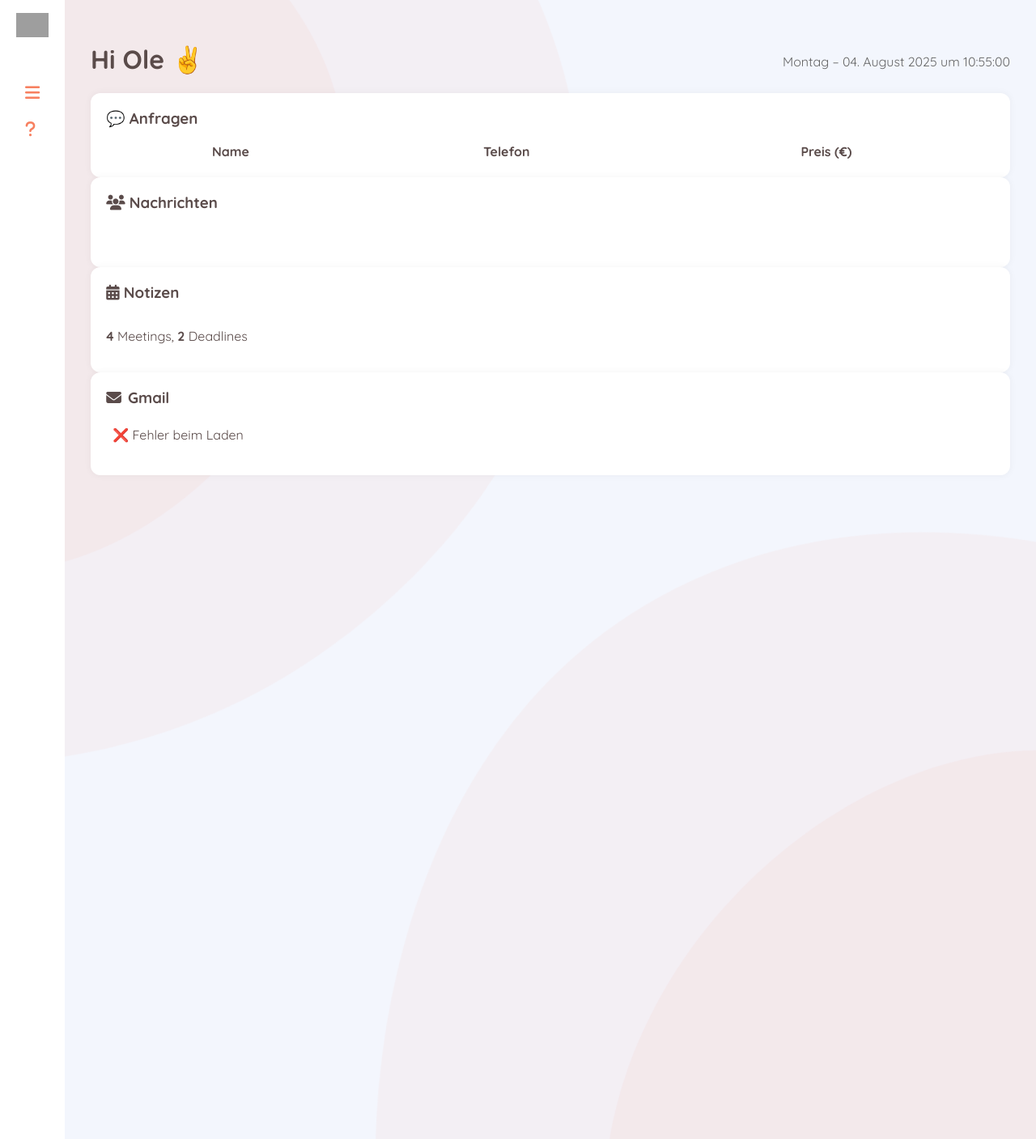
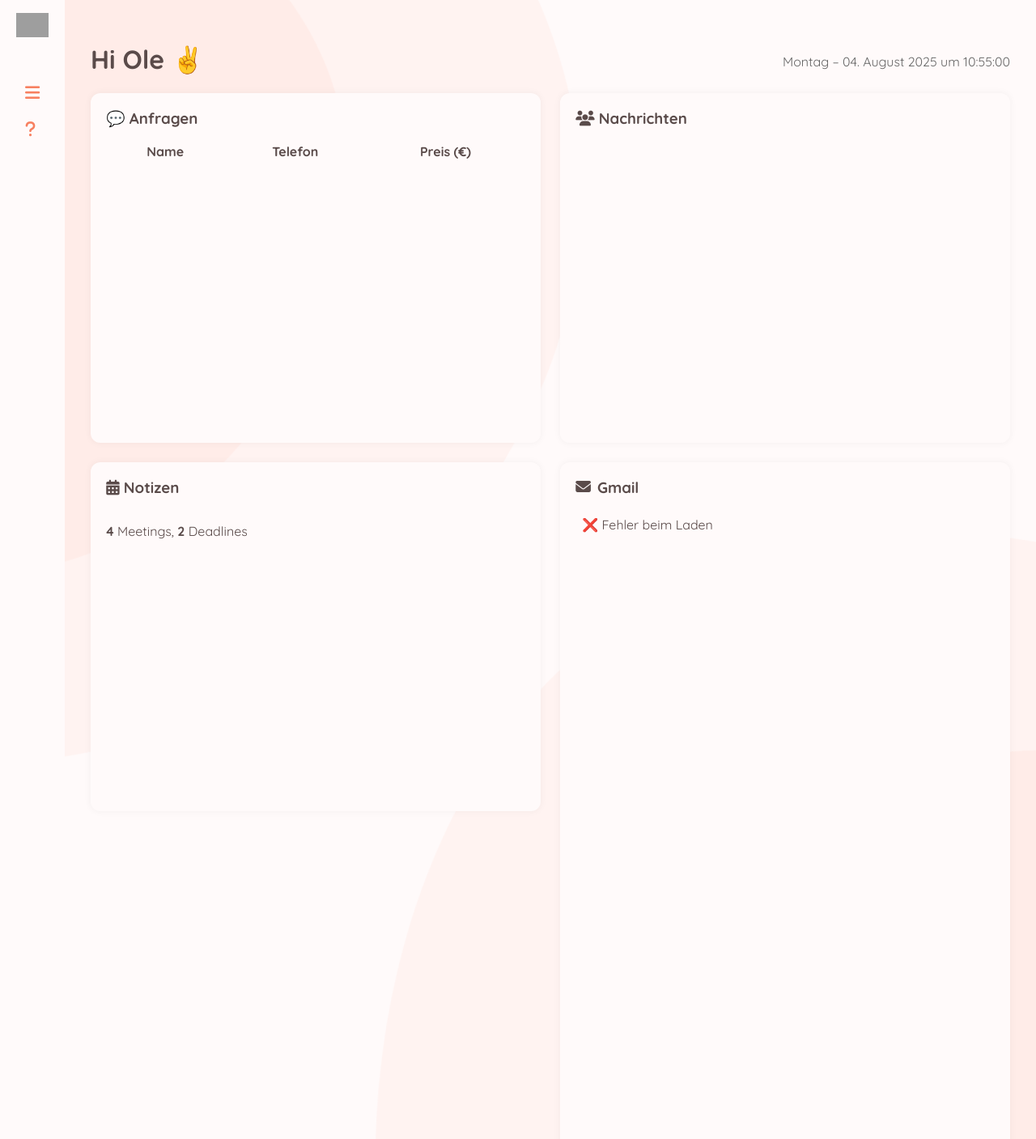
Before and after one commit to OlePawlowski/Dashboard, a Flask app: page /dashboard in a window 1280 px wide. Shown: the whole page at 81% size. Run offline with Flask 3, Linux system fonts and the light colour scheme; the visitor is signed in with stand-in values (Sample User, id 1); data that the repository does not hold is empty; some libraries are stand-ins or nearby versions; grey boxes are pictures that could not be loaded.

Commit message:
fixed .cards mistake

```diff
--- a/fetch_emails.py
+++ b/fetch_emails.py
@@ -14,7 +14,7 @@
     )
     service = build('gmail', 'v1', credentials=creds)
 
-    results = service.users().messages().list(userId='me', maxResults=5).execute()
+    results = service.users().messages().list(userId='me', maxResults=3).execute()
     messages = results.get('messages', [])
 
     email_list = []
--- a/static/style.css
+++ b/static/style.css
@@ -3,7 +3,7 @@
 body {
   margin: 0;
   font-family: "Quicksand";
-  background: #f3f6fd;
+  background: snow;
   color: #5a4b4a;
 }
 
@@ -25,7 +25,7 @@
 /* Sidebar */
 .sidebar {
   width: 80px;
-  background: white;
+  background: snow;
   color: #f78060;
   display: flex;
   flex-direction: column;
@@ -69,14 +69,14 @@
 .cards {
   display: grid;
   grid-template-columns: repeat(2, 1fr);
-  grid-auto-rows: minmax(200px, auto);
+  grid-auto-rows: minmax(350px, auto);
   gap: 1.5rem;
   height: calc(100vh - 4rem);
 }
 
 /* Karten allgemein */
 .card {
-  background: white;
+  background: snow;
   border-radius: 12px;
   padding: 1.2rem;
   box-shadow: 0 0 10px rgba(0,0,0,0.05);
--- a/templates/index.html
+++ b/templates/index.html
@@ -49,6 +49,7 @@
           <p id="liveClock" style="font-size: 1rem; color: #666;"></p>
         </div>
       </div>
+      <div class="cards">
       <div class="card" id="anfragen">
       <h3>💬 Anfragen</h3>
         <table id="anfrageList">
```
